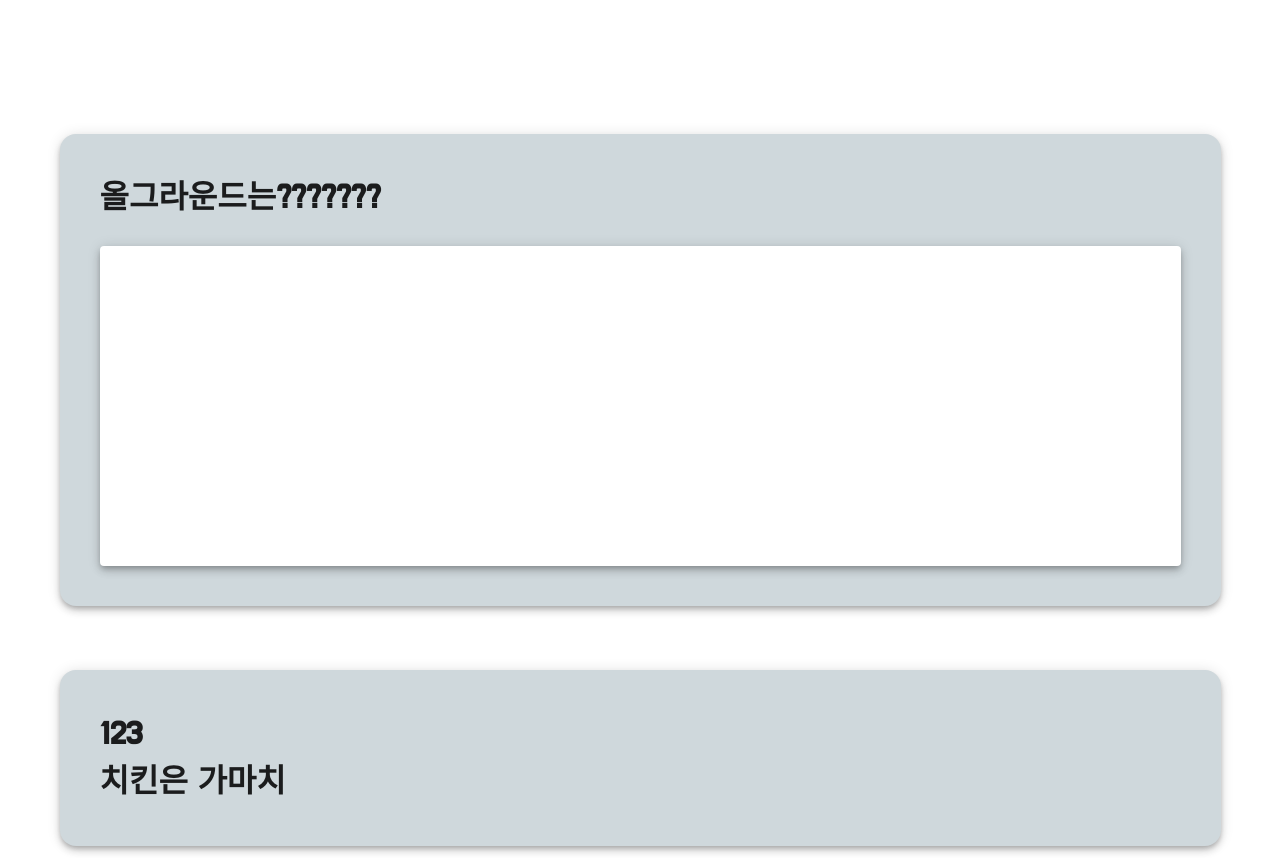
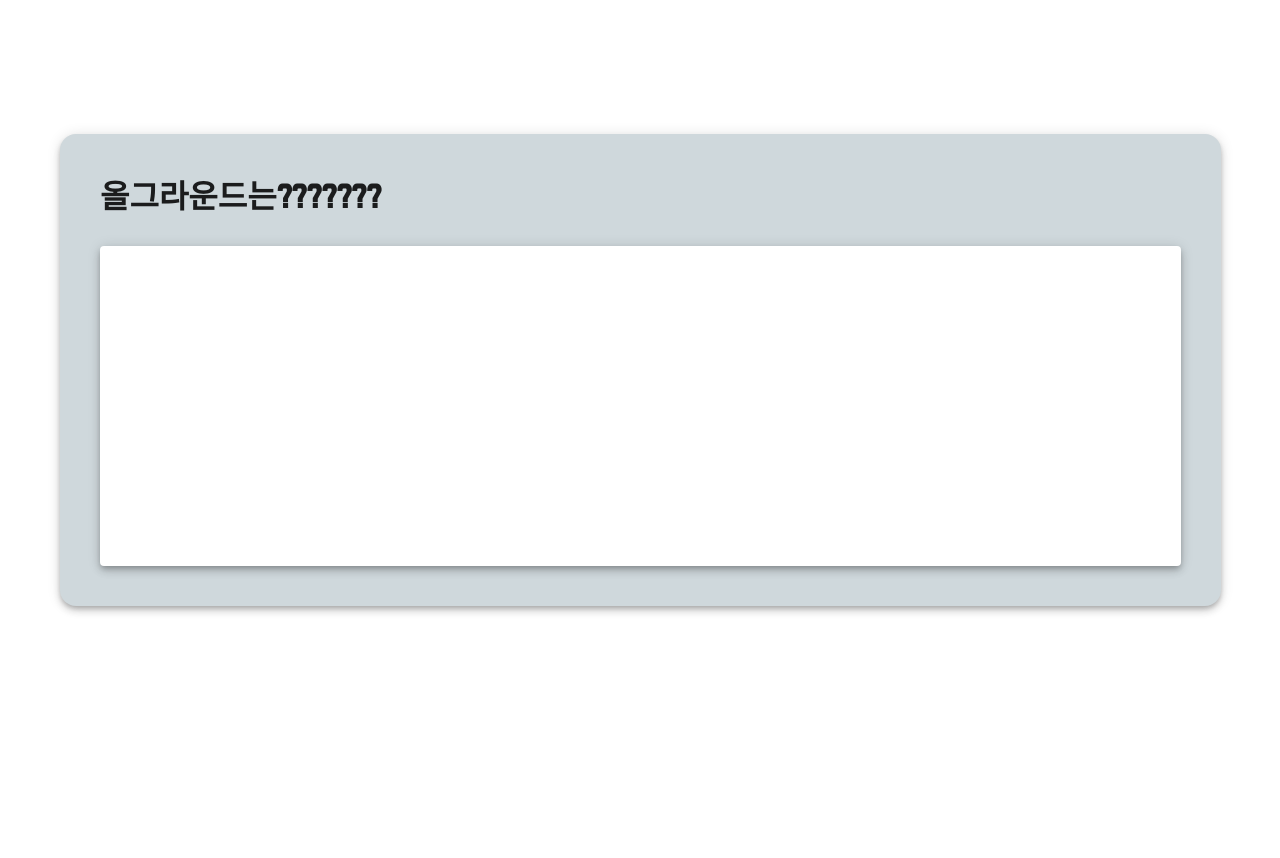
Before and after one commit to christianseong/football, a Vue app: page / in a window 1280 px wide. Shown: the part 1040-1898 px from the top of the page. Built offline with nearby package versions, Linux system fonts and the light colour scheme.

Commit message:
Custom_Header

```diff
--- a/src/views/Main.vue
+++ b/src/views/Main.vue
@@ -8,7 +8,11 @@
 
 <v-container style="overflow:hidden;" class="mt-16">
 
-  <v-card elevation="5" id="ani1" class="my-16 pa-10 rounded-xl blue-grey lighten-4">
+  <v-card data-aos="flip-up"
+          data-aos-duration="1000"
+          data-aos-once="false"
+          data-aos-anchor-placement="top-center"
+          elevation="5"  class="my-16 pa-10 rounded-xl blue-grey lighten-4">
     <v-row>
       <v-col cols="12">
         <h1 class="Font">올그라운드는???????</h1>
@@ -23,7 +27,7 @@
     </v-row>
   </v-card>
 
-  <v-card elevation="5" id="ani2" class="pa-10 rounded-xl blue-grey lighten-4">
+  <v-card data-aos="zoom-in-up" elevation="5" class="pa-10 rounded-xl blue-grey lighten-4">
     <v-row>
       <v-col cols="12" >
         <h1 class="Font">123<br> 치킨은 가마치<br></h1>
```
